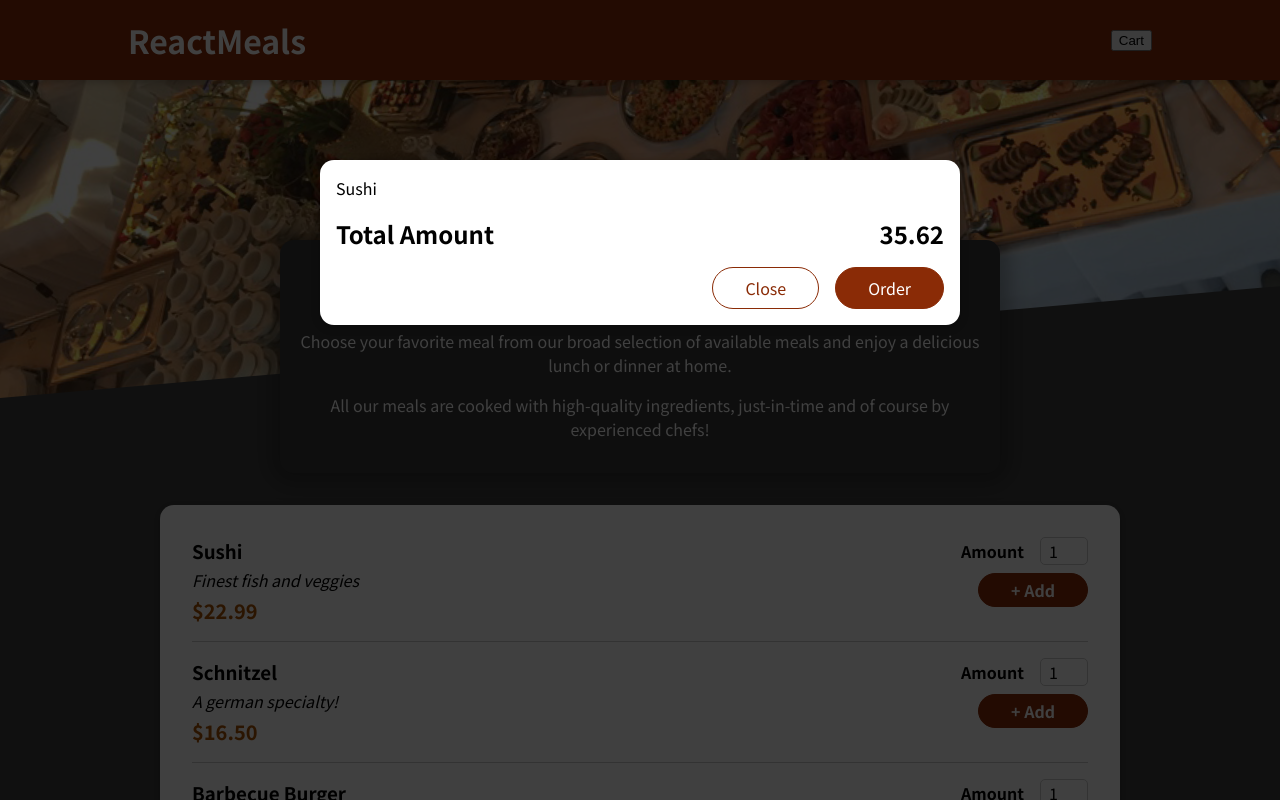
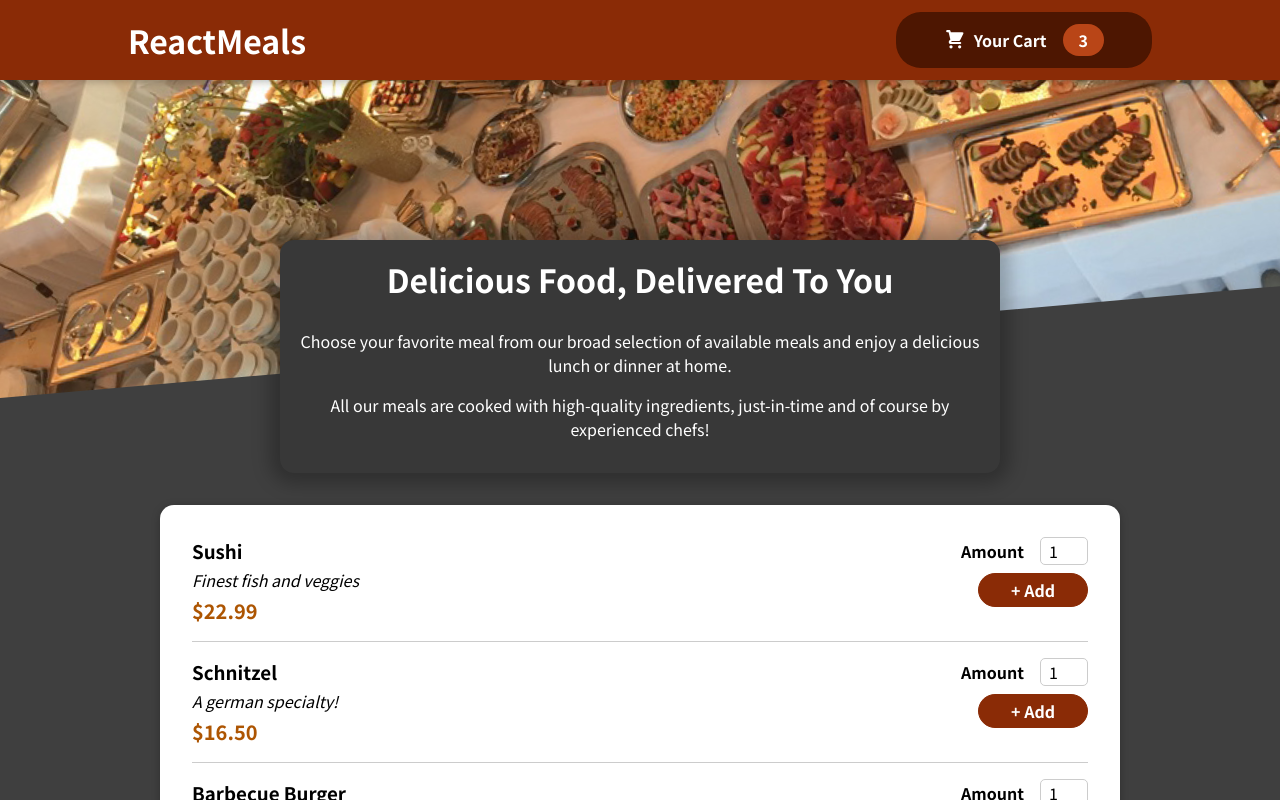
Before and after one commit to fearless-soul-1/RestaurantApp, a React (Create React App) app: page / in a window 1280 px wide. Shown: the top 800 px of the page. Built offline with nearby package versions, Linux system fonts and the light colour scheme.

Commit message:
Cart open and close

```diff
--- a/src/App.js
+++ b/src/App.js
@@ -1,12 +1,23 @@
-import {Fragment} from 'react';
+import {Fragment, useState} from 'react';
 import Header from './components/Layout/Header';
 import Meals from './components/Meals/Meals';
 import Cart from './components/Cart/Cart';
 function App() {
+    const [cartIsShown, setCartIsShown] = useState(false);
+
+    const showCartHandler = () => {
+      setCartIsShown(true);
+    }
+
+    const hideCartHandler = () => {
+      setCartIsShown(false);
+    }
+
+
   return (
     <Fragment>
-      <Cart/>
-      <Header/>
+      {cartIsShown && <Cart onClose={hideCartHandler}/>}
+      <Header onShowCart={showCartHandler}/>
       <main>
         <Meals/>
       </main>
--- a/src/components/Cart/Cart.js
+++ b/src/components/Cart/Cart.js
@@ -8,14 +8,14 @@
         </ul>
     );
     return(
-     <Modal>
+     <Modal onClose={props.onClose}>
         {cartItems}
         <div className={classes.total}>
             <span>Total Amount</span>
             <span>35.62</span>
         </div>
         <div className={classes.actions}>
-            <button className={classes['button--alt']}>Close</button>
+            <button className={classes['button--alt']} onClick={props.onClose}>Close</button>
             <button className={classes.button}>Order</button>
         </div>
      </Modal>
--- /dev/null
+++ b/src/components/Cart/CartIcon.js
@@ -0,0 +1,13 @@
+const CartIcon = () => {
+  return (
+    <svg
+      xmlns='http://www.w3.org/2000/svg'
+      viewBox='0 0 20 20'
+      fill='currentColor'
+    >
+      <path d='M3 1a1 1 0 000 2h1.22l.305 1.222a.997.997 0 00.01.042l1.358 5.43-.893.892C3.74 11.846 4.632 14 6.414 14H15a1 1 0 000-2H6.414l1-1H14a1 1 0 00.894-.553l3-6A1 1 0 0017 3H6.28l-.31-1.243A1 1 0 005 1H3zM16 16.5a1.5 1.5 0 11-3 0 1.5 1.5 0 013 0zM6.5 18a1.5 1.5 0 100-3 1.5 1.5 0 000 3z' />
+    </svg>
+  );
+};
+
+export default CartIcon;
--- a/src/components/Layout/Header.js
+++ b/src/components/Layout/Header.js
@@ -1,6 +1,8 @@
 import {Fragment} from 'react';
+import HeaderCartButton from './HeaderCartButton';
 import mealsImage from '../../assets/meals.jpg';
 import classes from './Header.module.css';
+
 
 
 const Header = props => {
@@ -8,7 +10,7 @@
         <Fragment>
             <header className={classes.header}>
                 <h1>ReactMeals</h1>
-                <button>Cart</button>
+                <HeaderCartButton onClick={props.onShowCart} />
             </header>
             <div className={classes['main-image']}>
                 <img src={mealsImage} alt='A table full of delicious food!'/>
--- /dev/null
+++ b/src/components/Layout/HeaderCartButton.js
@@ -0,0 +1,17 @@
+import CartIcon from '../Cart/CartIcon';
+import classes from './HeaderCartButton.module.css';
+
+
+const HeaderCartButton = (props) =>{
+    return (
+        <button className={classes.button} onClick={props.onClick}>
+            <span className={classes.icon}>
+                <CartIcon/>
+            </span>
+            <span>Your Cart</span>
+            <span className={classes.badge}>3</span>
+        </button>
+    )
+}
+
+export default HeaderCartButton;
--- /dev/null
+++ b/src/components/Layout/HeaderCartButton.module.css
@@ -0,0 +1,59 @@
+.button {
+  cursor: pointer;
+  font: inherit;
+  border: none;
+  background-color: #4d1601;
+  color: white;
+  padding: 0.75rem 3rem;
+  display: flex;
+  justify-content: space-around;
+  align-items: center;
+  border-radius: 25px;
+  font-weight: bold;
+}
+
+.button:hover,
+.button:active {
+  background-color: #2c0d00;
+}
+
+.icon {
+  width: 1.35rem;
+  height: 1.35rem;
+  margin-right: 0.5rem;
+}
+
+.badge {
+  background-color: #b94517;
+  padding: 0.25rem 1rem;
+  border-radius: 25px;
+  margin-left: 1rem;
+  font-weight: bold;
+}
+
+.button:hover .badge,
+.button:active .badge {
+  background-color: #92320c;
+}
+
+.bump {
+  animation: bump 300ms ease-out;
+}
+
+@keyframes bump {
+  0% {
+    transform: scale(1);
+  }
+  10% {
+    transform: scale(0.9);
+  }
+  30% {
+    transform: scale(1.1);
+  }
+  50% {
+    transform: scale(1.15);
+  }
+  100% {
+    transform: scale(1);
+  }
+}
--- a/src/components/UI/Modal.js
+++ b/src/components/UI/Modal.js
@@ -3,7 +3,7 @@
 import classes from './Modal.module.css';
 
 const Backdrop = props =>{
-    return <div className={classes.backdrop} />
+    return <div className={classes.backdrop} onClick={props.onClose} />
 }
 
 const ModalOverlay = props => {
@@ -16,7 +16,7 @@
 
 const Modal = props => {
     return <Fragment>
-        {ReactDOM.createPortal(<Backdrop/>, portalElement)}
+        {ReactDOM.createPortal(<Backdrop onClose={props.onClose} />, portalElement)}
         {ReactDOM.createPortal(<ModalOverlay>{props.children}</ModalOverlay>, portalElement)}
     </Fragment>
 
```
